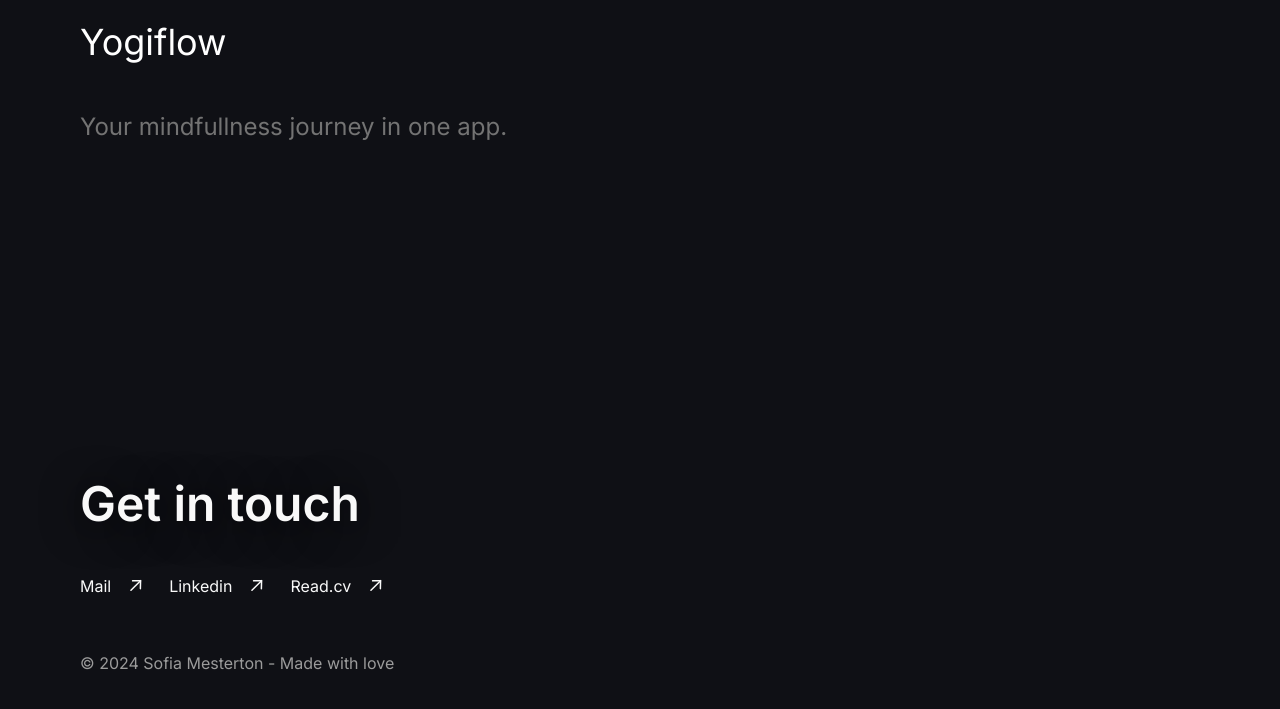
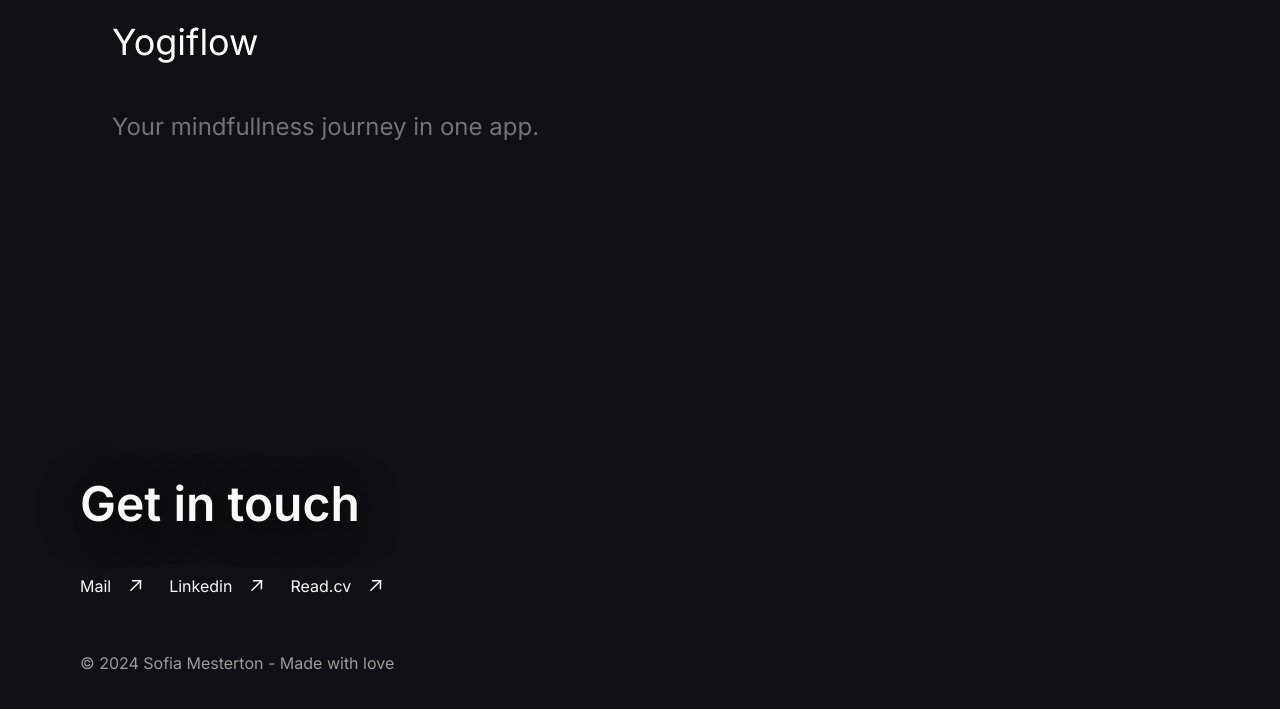
Before and after one commit to soffutoffu/portfolio-website, a plain HTML site: page index.html in a window 1280 px wide. Shown: the part 1340-2049 px from the top of the page. Drawn offline with Linux system fonts and the light colour scheme.

Commit message:
Update portfolio.css

```diff
--- a/portfolio.css
+++ b/portfolio.css
@@ -137,6 +137,10 @@ padding-top: 40px;
 }
 
 /*Text Classes */
+
+.text-large {
+margin-left: 32px;
+}
 
 .text-lg77 {
     font-size: 24px;
```
